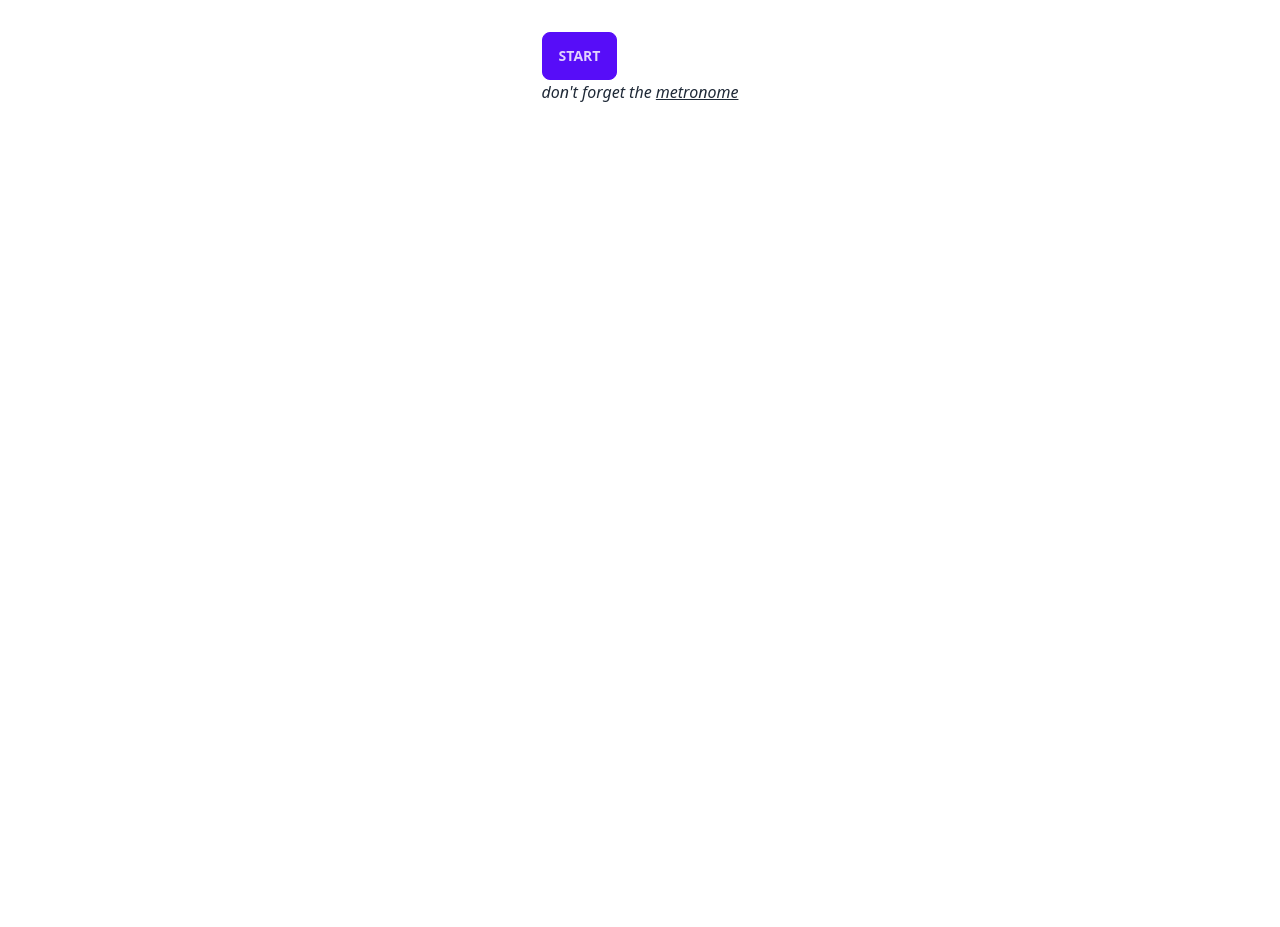
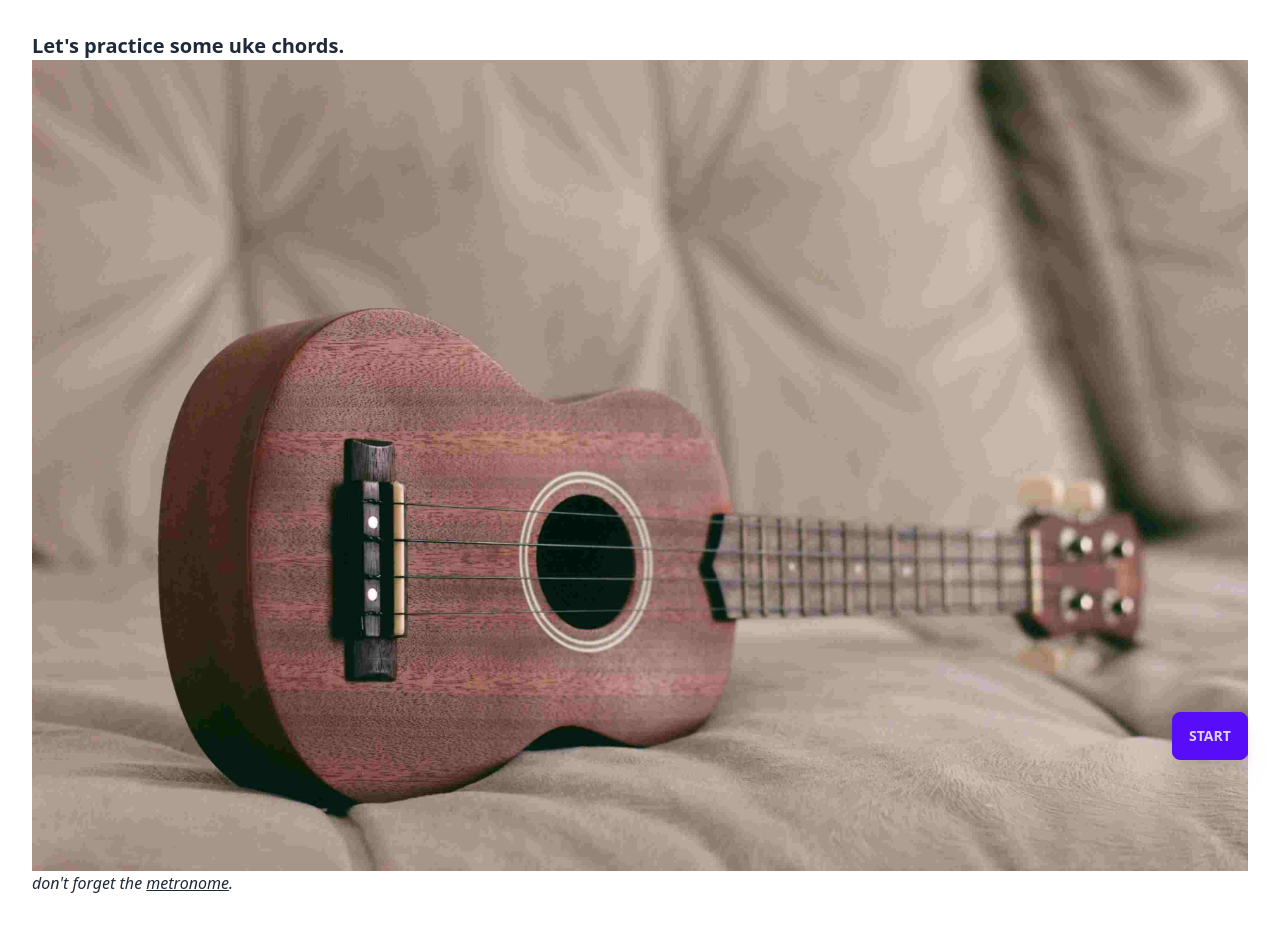
Before and after one commit to koljapluemer/chord-flow, a Vue app: page / in a window 1280 px wide. Before the commit the page ends 800 px from the top, so only its background shows below. Built offline with nearby package versions, Linux system fonts and the light colour scheme.

Commit message:
improve layout

```diff
--- a/src/App.vue
+++ b/src/App.vue
@@ -65,6 +65,10 @@ function generateChordProgressionPractice() {
   if (exercise.value.length > 4) {
     exercise.value.shift();
   }
+  //   ensure at least 2 chords
+  if (exercise.value.length < 2) {
+    generateChordProgressionPractice();
+  }
 }
 
 generateChordProgressionPractice();
@@ -100,30 +104,54 @@ function stopSession() {
 </script>
 
 <template>
-  <main class="p-8">
-    <article class="flex gap-2" v-if="sessionStarted">
+  <main class="p-8 flex flex-col">
+    <article class="flex gap-2 flex-wrap" v-if="sessionStarted">
       <div class="card bg-gray-100 shadow-xl m-4" v-for="chord in exercise">
         <div class="card-body text-gray-800">
           <h3 class="card-title">{{ chord.name }}</h3>
-          <uke-chord :frets="chord.frets" :key="chord.name"></uke-chord>
+          <uke-chord
+            :frets="chord.frets"
+            :key="chord.name"
+          ></uke-chord>
         </div>
       </div>
-      <button class="btn" @click="stopSession">Stop</button>
     </article>
     <article v-else>
-      <button class="btn btn-primary" @click="startSession">Start</button>
+      <h2 class="text-xl font-bold">Let's practice some uke chords.</h2>
+      <img src="./assets/uke.jpg" alt="uke" class="" />
+      <em class="mt-2">
+        don't forget the
+        <a
+          href="https://www.metronomeonline.com/"
+          class="underline"
+          target="_blank"
+        >
+          metronome</a
+        >.
+      </em>
     </article>
-    <em
-      >don't forget the
-      <a
-        href="https://www.metronomeonline.com/"
-        class="underline"
-        target="_blank"
-      >
-        metronome</a
-      >
-    </em>
   </main>
+
+  <button
+    v-if="!sessionStarted"
+    @click="startSession"
+    class="btn btn-primary fixed z-90 bottom-10 right-8 drop-shadow-xl hover:drop-shadow-2xl duration-300"
+  >
+    Start
+  </button>
+  <button
+    v-else
+    @click="stopSession"
+    class="btn btn-primary fixed z-90 bottom-10 right-8 drop-shadow-xl hover:drop-shadow-2xl duration-300"
+  >
+    Stop
+  </button>
 </template>
 
-<style scoped></style>
+<style >
+
+#ukeChordSvg {
+    width: 3vw;
+    height: 3vw;
+}
+</style>
```
Also changed, not shown: src/assets/uke.jpg (added).
